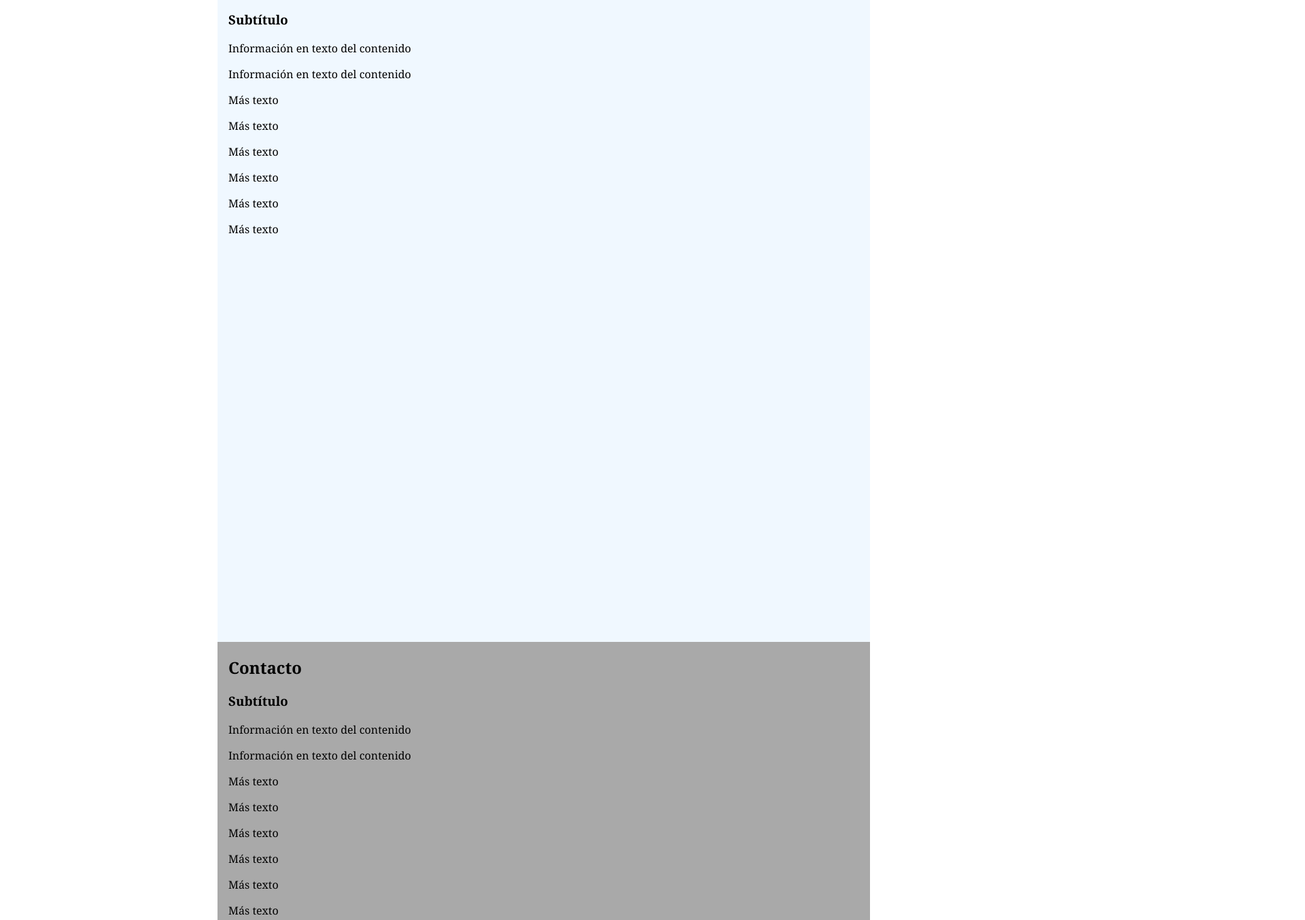
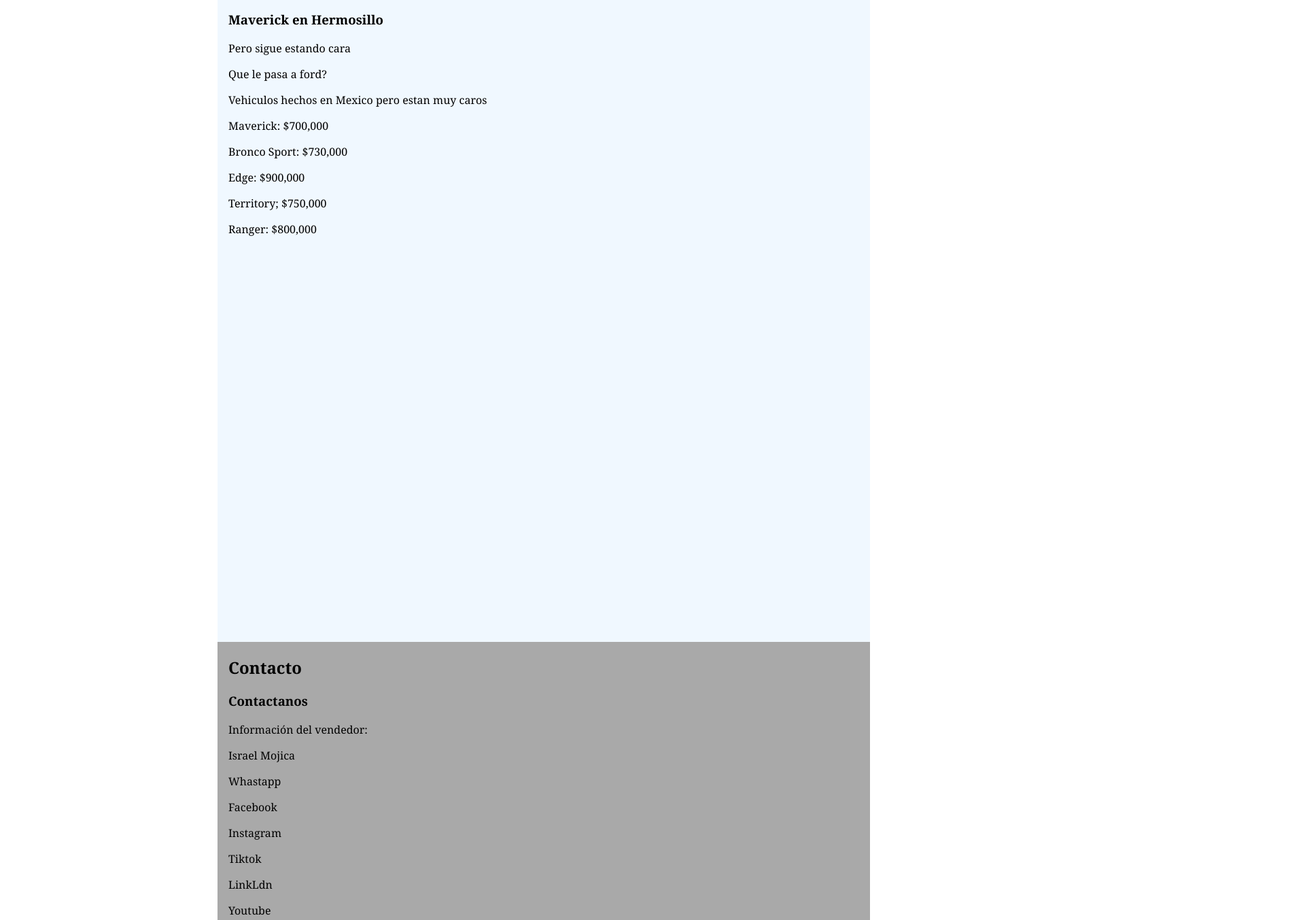
Before and after one commit to Alanarana03/TallerDesarrollo212, a plain HTML site: page Practica8/index.html in a window 1280 px wide. Shown: the part 1060-2413 px from the top of the page at 68% size, 1920 px wide, since content can reach past the window. Drawn offline with Linux system fonts and the light colour scheme.

Commit message:
Practica8 e Imagnes

```diff
--- a/Practica8/index.html
+++ b/Practica8/index.html
@@ -94,41 +94,39 @@
 
     <div id="news">
         <h2>Noticias</h2>
-        <h3>Subtítulo</h3>
-        <p>Información en texto del contenido</p>
-        <p>Información en texto del contenido</p>
-        <p>Más texto</p>
-        <p>Más texto</p>
-        <p>Más texto</p>
-        <p>Más texto</p>
-        <p>Más texto</p>
-        <p>Más texto</p>
+        <h3>Maverick en Hermosillo</h3>
+        <p>Pero sigue estando cara</p>
+        <p>Que le pasa a ford?</p>
+        <p>Vehiculos hechos en Mexico pero estan  muy caros</p>
+        <p>Maverick: $700,000</p>
+        <p>Bronco Sport: $730,000</p>
+        <p>Edge: $900,000</p>
+        <p>Territory; $750,000</p>
+        <p>Ranger: $800,000</p>
     </div>
 
     <div id="contact">
         <h2>Contacto</h2>
-        <h3>Subtítulo</h3>
-        <p>Información en texto del contenido</p>
-        <p>Información en texto del contenido</p>
-        <p>Más texto</p>
-        <p>Más texto</p>
-        <p>Más texto</p>
-        <p>Más texto</p>
-        <p>Más texto</p>
-        <p>Más texto</p>
+        <h3>Contactanos</h3>
+        <p>Información del vendedor:</p>
+        <p>Israel Mojica</p>
+        <p>Whastapp</p>
+        <p>Facebook</p>
+        <p>Instagram</p>
+        <p>Tiktok</p>
+        <p>LinkLdn</p>
+        <p>Youtube</p>
     </div>
 
     <div id="about">
         <h2>Acerca de</h2>
         <h3>Subtítulo</h3>
         <p>Información en texto del contenido</p>
-        <p>Información en texto del contenido</p>
-        <p>Más texto</p>
-        <p>Más texto</p>
-        <p>Más texto</p>
-        <p>Más texto</p>
-        <p>Más texto</p>
-        <p>Más texto</p>
+       <img src="../Imagenes/Maverick.jpg">
+       <img src="../Imagenes/Bronco Sport.jpg">
+       <img src="../Imagenes/Bronco.jpg">
+       <img src="../Imagenes/Mustang.jpg">
+       <img src="../Imagenes/Ranger.jpg">
     </div>
 </body>
 </html>
```
Also changed, not shown: Imagenes/Bronco Sport.jpg (added), Imagenes/Bronco.jpg (added), Imagenes/Maverick.jpg (added), Imagenes/Mustang.jpg (added), Imagenes/Ranger.jpg (added).
